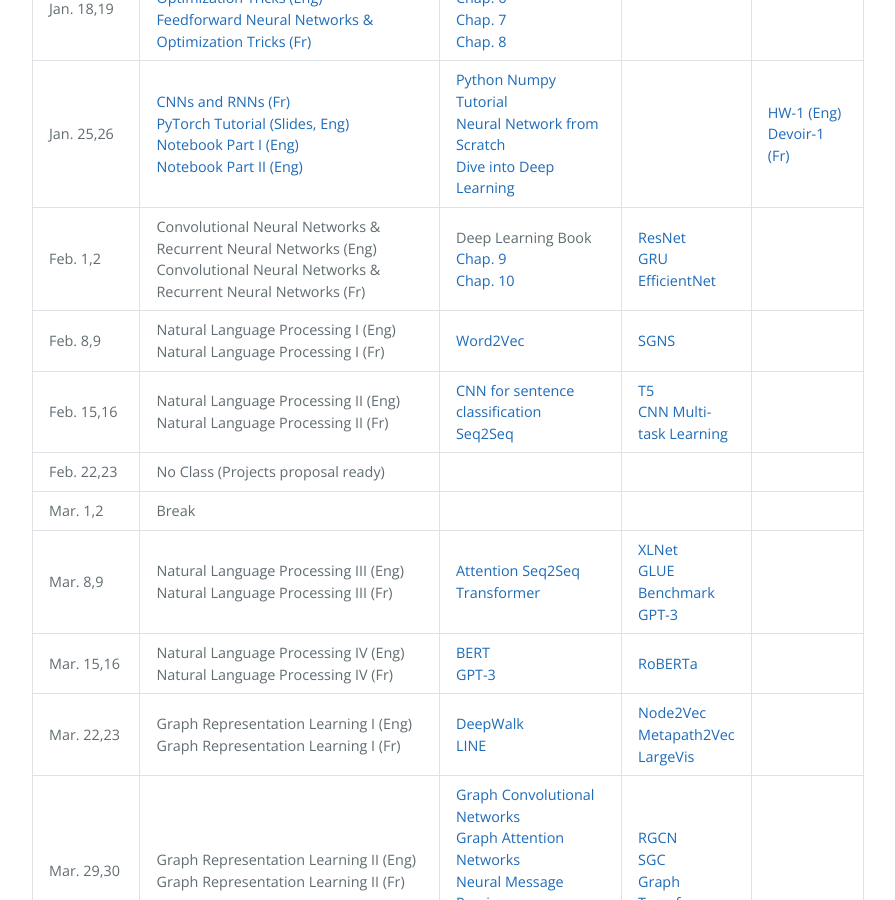
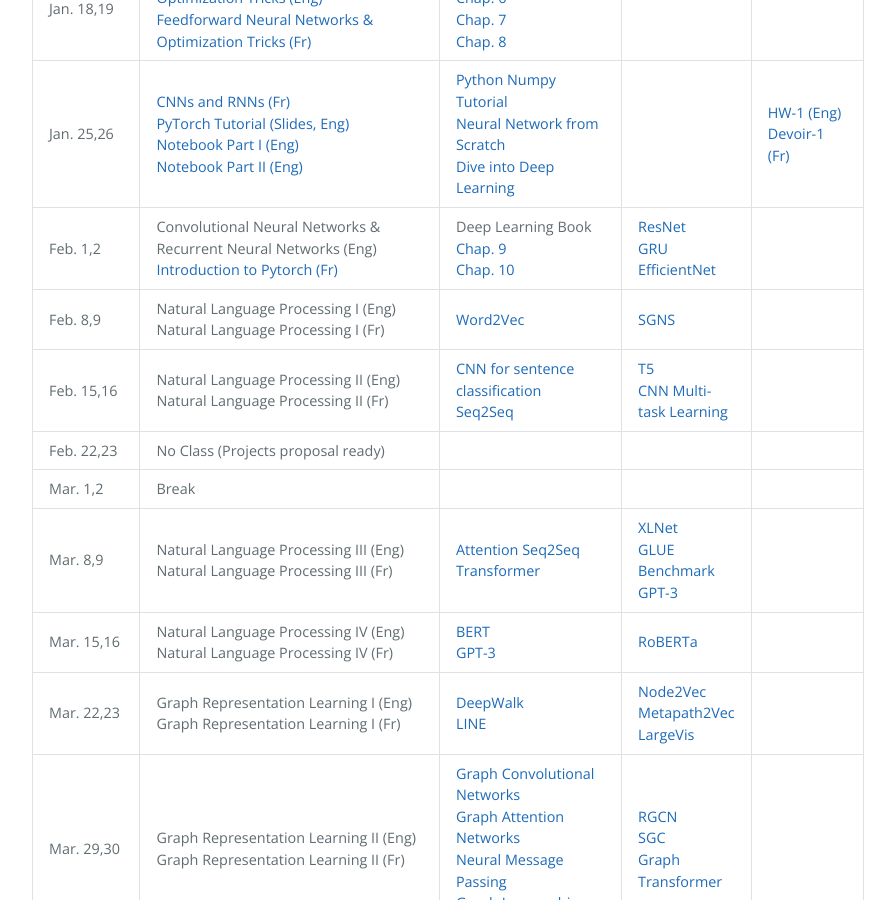
Before and after one commit to DeepGraphLearning/Math80600A_2023W, a Jekyll site: the page built from schedule.md, in a window 1280 px wide and 900 px high, scrolled down 727 px. Shown: the whole window, without its empty margins (192-1087 px from the left). Built offline with Jekyll 4.4.1, drawn with Linux system fonts in a browser that asks for light colours.

Commit message:
[M] update slides

```diff
--- a/schedule.md
+++ b/schedule.md
@@ -65,7 +65,8 @@ schedule:
   - date: Feb. 1,2
     topics:
       - name: Convolutional Neural Networks & Recurrent Neural Networks (Eng)
-      - name: Convolutional Neural Networks & Recurrent Neural Networks (Fr)
+      - name: Introduction to Pytorch (Fr)
+        url: https://www.dropbox.com/s/gbnzbtonjmkrzlx/S4-Pytorch.pdf?dl=0
     readings:
       - name: Deep Learning Book
       - name: Chap. 9
```
